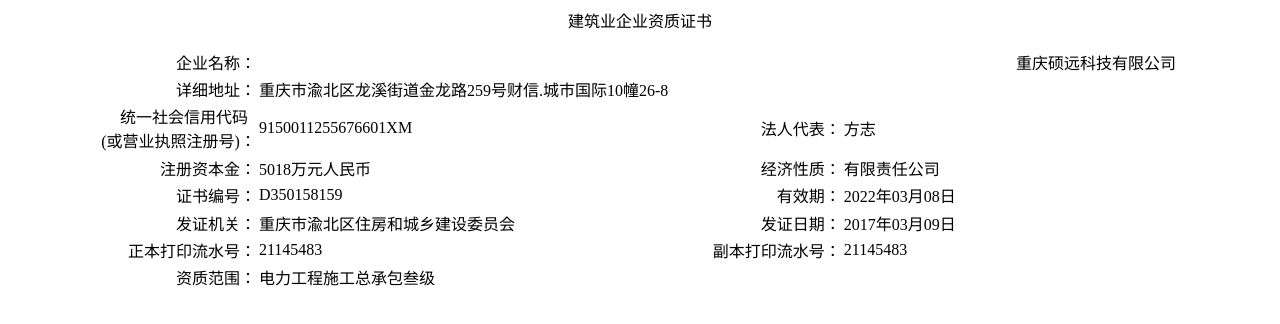
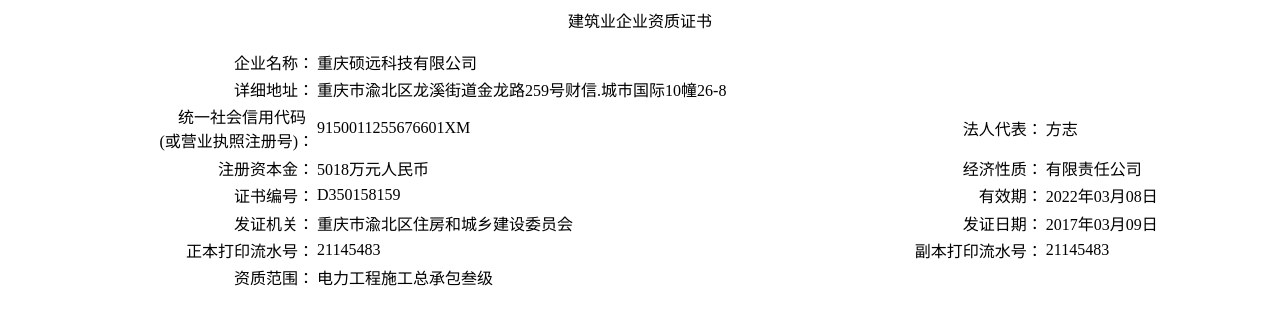
Before and after one commit to zhaoyanyu-g/darius, a plain HTML site: page index.html in a window 1280 px wide. Drawn offline with Linux system fonts and the light colour scheme.

Commit message:
Update index.html

```diff
--- a/index.html
+++ b/index.html
@@ -15,12 +15,19 @@
 
 <td valign="center" style="border:none;"><p class="MsoNormal" align="right" style="text-align:right;"><span style="font-family:宋体;font-size:12.0000pt;">
 	企业名称：
-</span><span style="font-family:Calibri;font-size:10.5000pt;"></span></p></td>
+</span>
+<span style="font-family:Calibri;font-size:10.5000pt;">
+</span></p></td>
 
-<td valign="center" colspan="3" style="border:none;">
-<td class="MsoNormal"><span style="font-family:宋体;font-size:12.0000pt;">
+<td valign="center" style="border:none;"><p class="MsoNormal"><span style="font-family:宋体;font-size:12.0000pt;">
 	重庆硕远科技有限公司
-</span><span style="font-family:Calibri;font-size:10.5000pt;"></span></td></td></tr><tr>
+</span>
+<span style="font-family:Calibri;font-size:10.5000pt;">
+</span></p></td>
+
+	</tr>
+
+<tr>
 
 <td valign="center" style="border:none;"><p class="MsoNormal" align="right" style="text-align:right;"><span style="font-family:宋体;font-size:12.0000pt;">
 	详细地址：</span><span style="font-family:Calibri;"></span></p></td>
```
